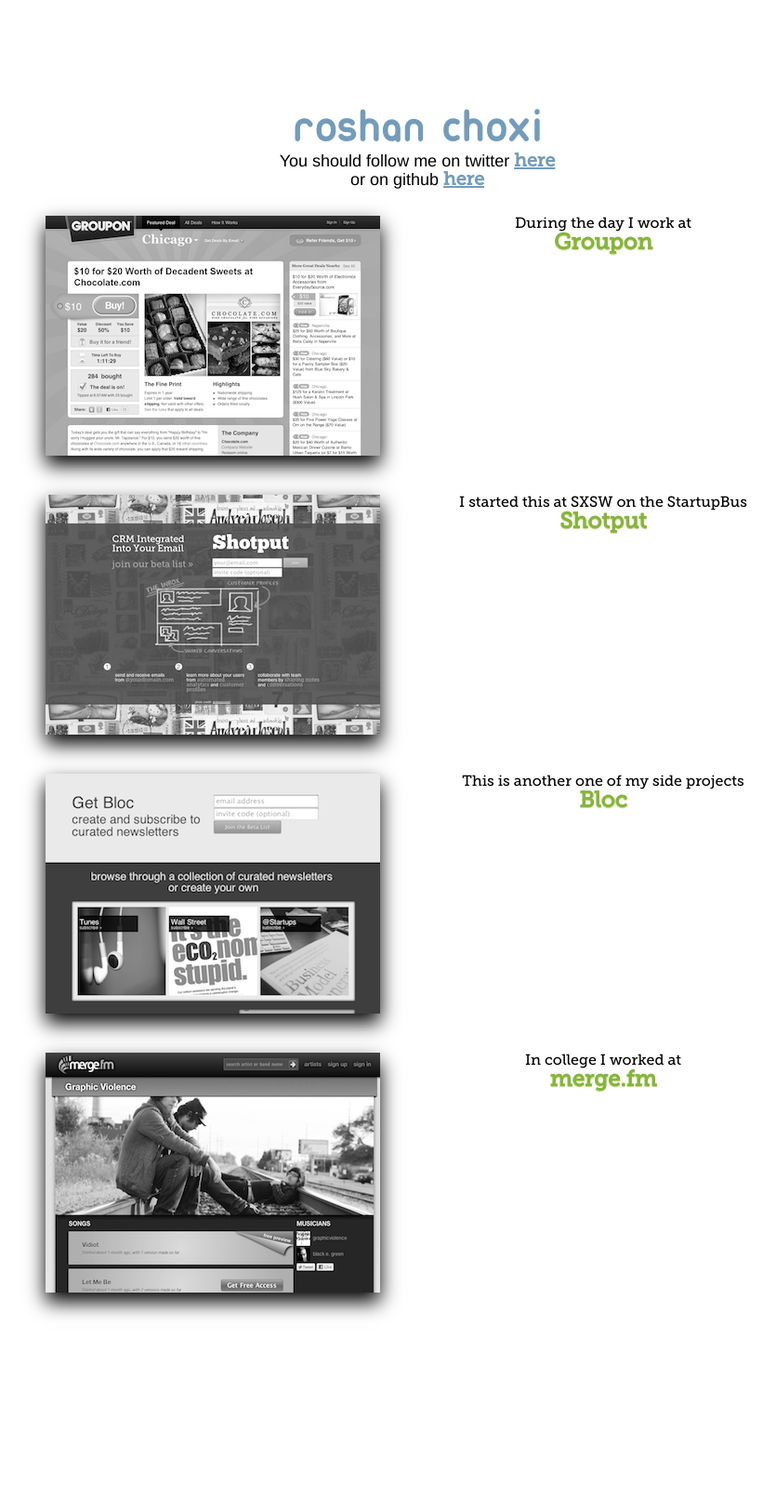
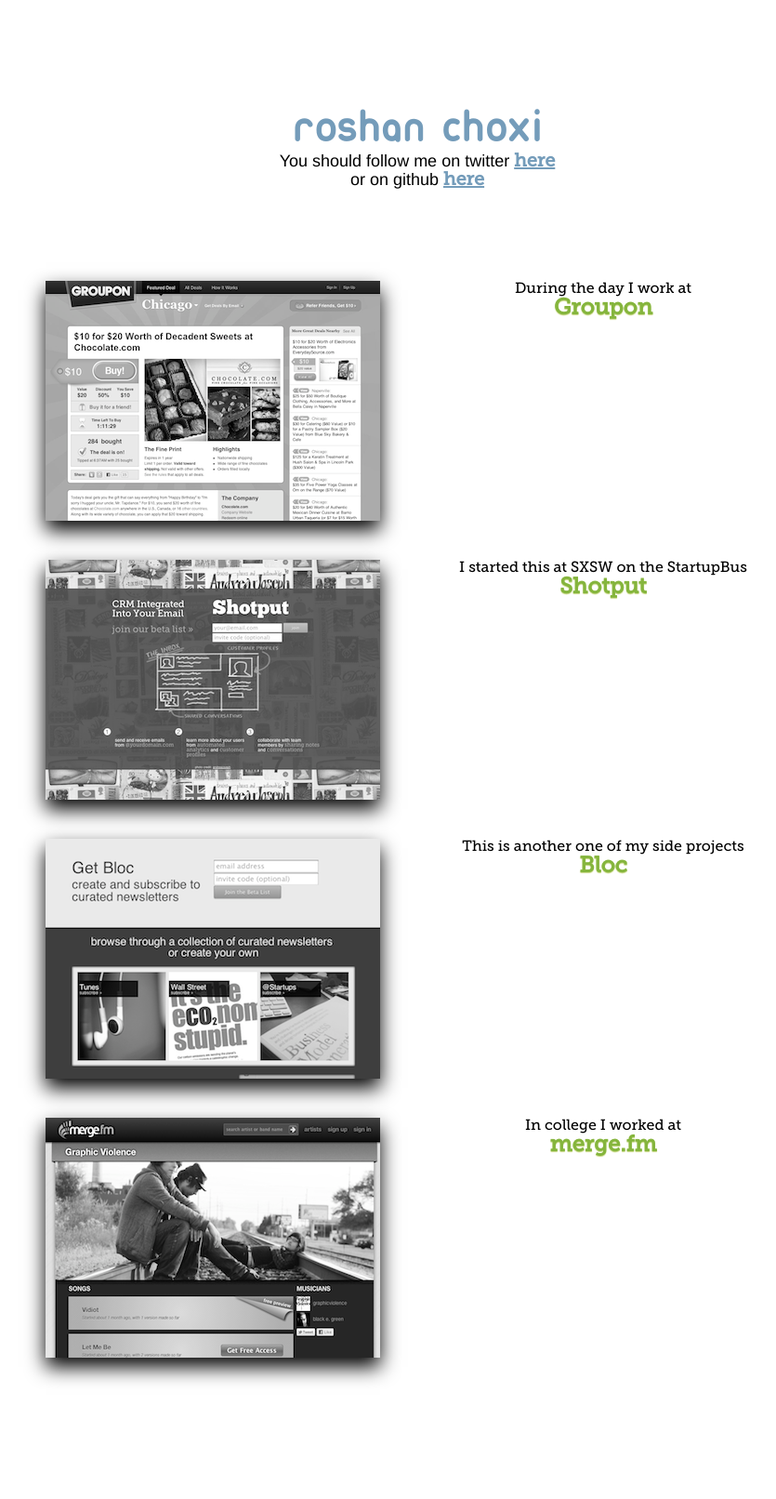
Before and after one commit to choxi/choxi.github.com, a Jekyll site: the page built from index.html, in a window 1280 px wide. Shown: the whole page at 93% size, without its empty margins (191-1026 px from the left). Built offline with Jekyll 4.4.1, drawn with Linux system fonts in a browser that asks for light colours; nearby versions of some CDN libraries; before the commit the page ends 1542 px from its top, so only the background shows below that.

Commit message:
push projects list down

```diff
--- a/css/main.css
+++ b/css/main.css
@@ -154,7 +154,7 @@
 #follow_me {
   font-size: 18px;
   text-align: center;
-  margin-bottom: 30px; }
+  margin-bottom: 100px; }
   #follow_me a {
     font-family: Museo Slab;
     font-size: 20px;
--- a/sass/main.sass
+++ b/sass/main.sass
@@ -105,7 +105,7 @@
 #follow_me
   font-size: 18px
   text-align: center
-  margin-bottom: 30px
+  margin-bottom: 100px
   a
     font-family: Museo Slab
     font-size: 20px
```
